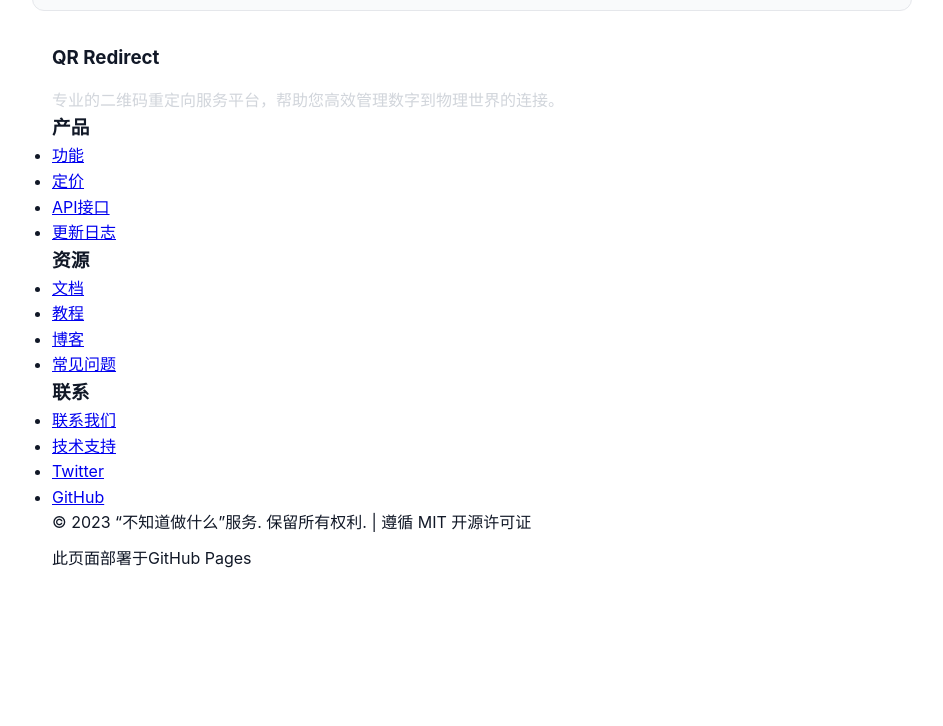
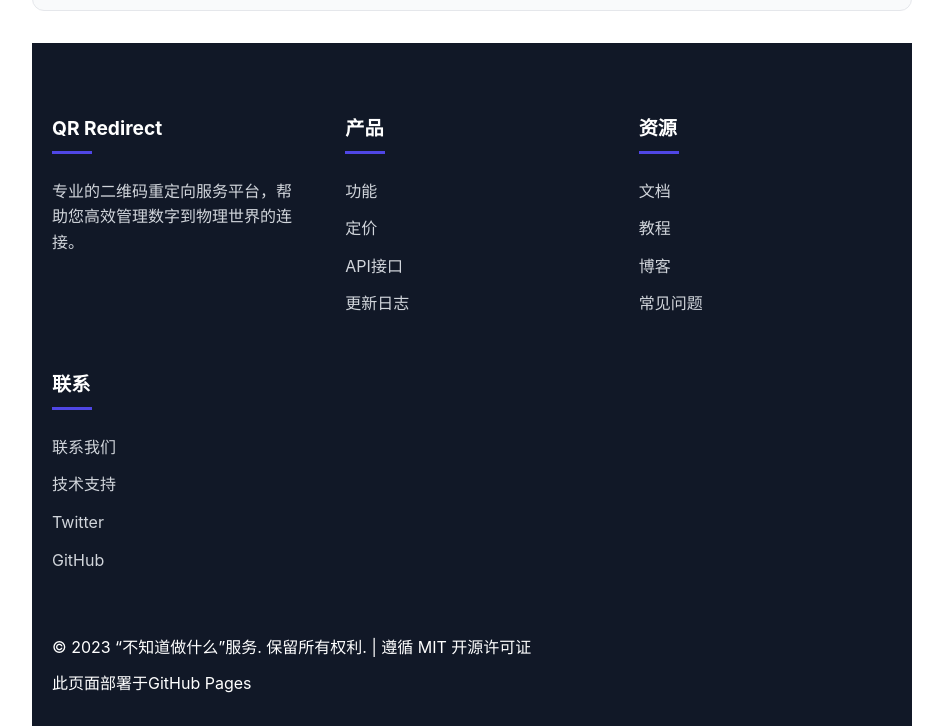
Before and after one commit to DeltaLemon/Vergil, a plain HTML site: page index.html in a window 1280 px wide. Shown: the part 1698-2424 px from the top of the page, without its empty margins (308-1251 px from the left). Before the commit the page ends 2270 px from the top, so only its background shows below. Drawn offline with Linux system fonts and the light colour scheme.

Commit message:
modified:   index.html

```diff
--- a/index.html
+++ b/index.html
@@ -97,6 +97,55 @@
 
         .sidebar-list {
             list-style: none;
+        }
+        /* ===== 页脚样式 ===== */
+        footer {
+            background-color: var(--text-primary);
+            color: white;
+            padding: 70px 0 30px;
+        }
+
+        .footer-content {
+            display: grid;
+            grid-template-columns: repeat(auto-fit, minmax(250px, 1fr));
+            gap: 40px;
+            margin-bottom: 50px;
+        }
+
+        .footer-column h3 {
+            font-size: 1.2rem;
+            margin-bottom: 25px;
+            position: relative;
+            padding-bottom: 10px;
+        }
+
+        .footer-column h3::after {
+            content: '';
+            position: absolute;
+            bottom: 0;
+            left: 0;
+            width: 40px;
+            height: 3px;
+            background-color: var(--primary-color);
+        }
+
+        .footer-links {
+            list-style: none;
+        }
+
+        .footer-links li {
+            margin-bottom: 12px;
+        }
+
+        .footer-links a {
+            color: #d1d5db;
+            text-decoration: none;
+            transition: var(--transition);
+        }
+
+        .footer-links a:hover {
+            color: white;
+            padding-left: 5px; /* 悬停左移效果 */
         }
 
         .sidebar-list li {
```
